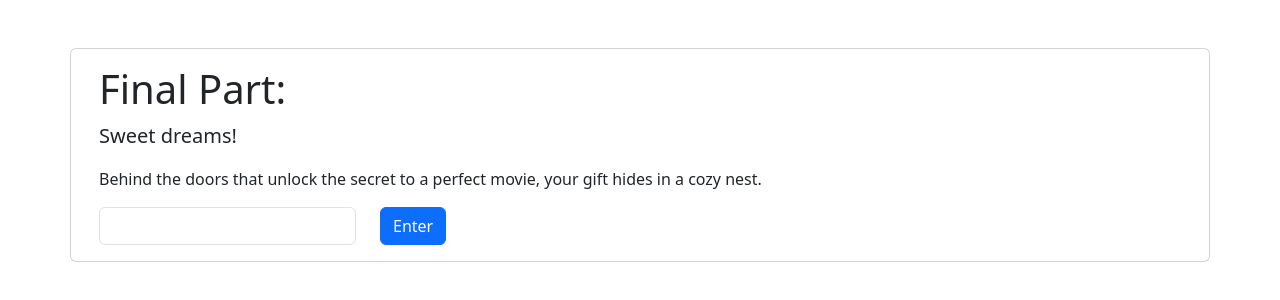
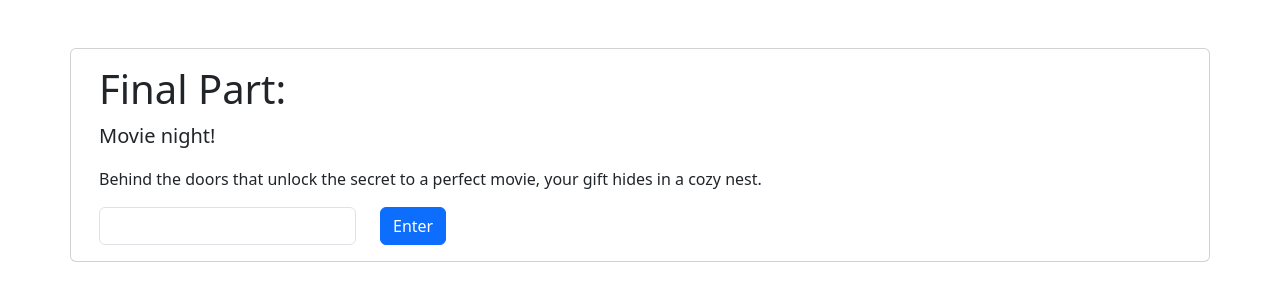
Before and after one commit to lpattersonn/finder-pro, a React (Create React App) app: page /final-page in a window 1280 px wide. Shown: the top 300 px of the page. Built offline with nearby package versions, Linux system fonts and the light colour scheme.

Commit message:
Update FinalPage.jsx

```diff
--- a/src/Components/FinalPage.jsx
+++ b/src/Components/FinalPage.jsx
@@ -22,7 +22,7 @@ export default function FirstPage() {
                 <div className="card">
                     <div className="card-body">
                         <h1>Final Part:</h1>
-                        <p className="lead">Sweet dreams!</p>
+                        <p className="lead">Movie night!</p>
                         <p>Behind the doors that unlock the secret to a perfect movie, your gift hides in a cozy nest.</p>
                         <form onSubmit={(e) => {
                             setStatusMessage('');
```
